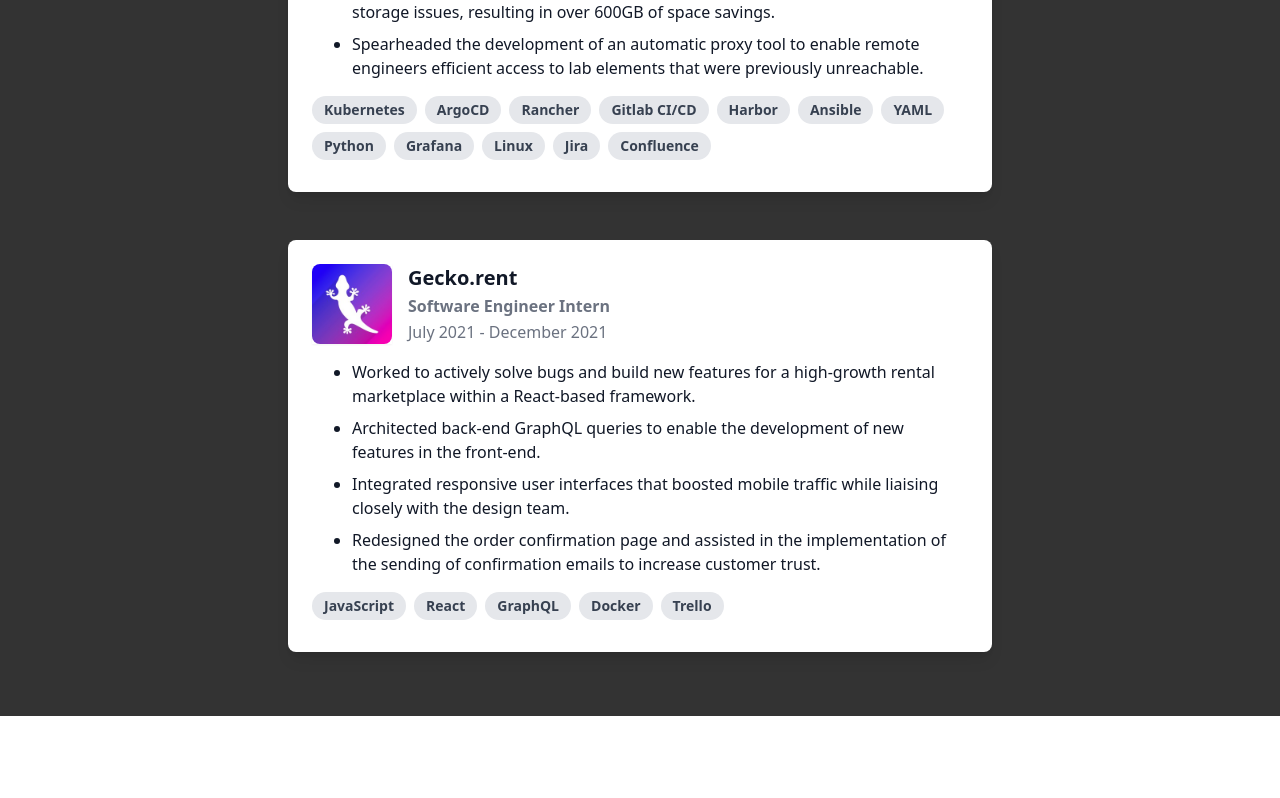
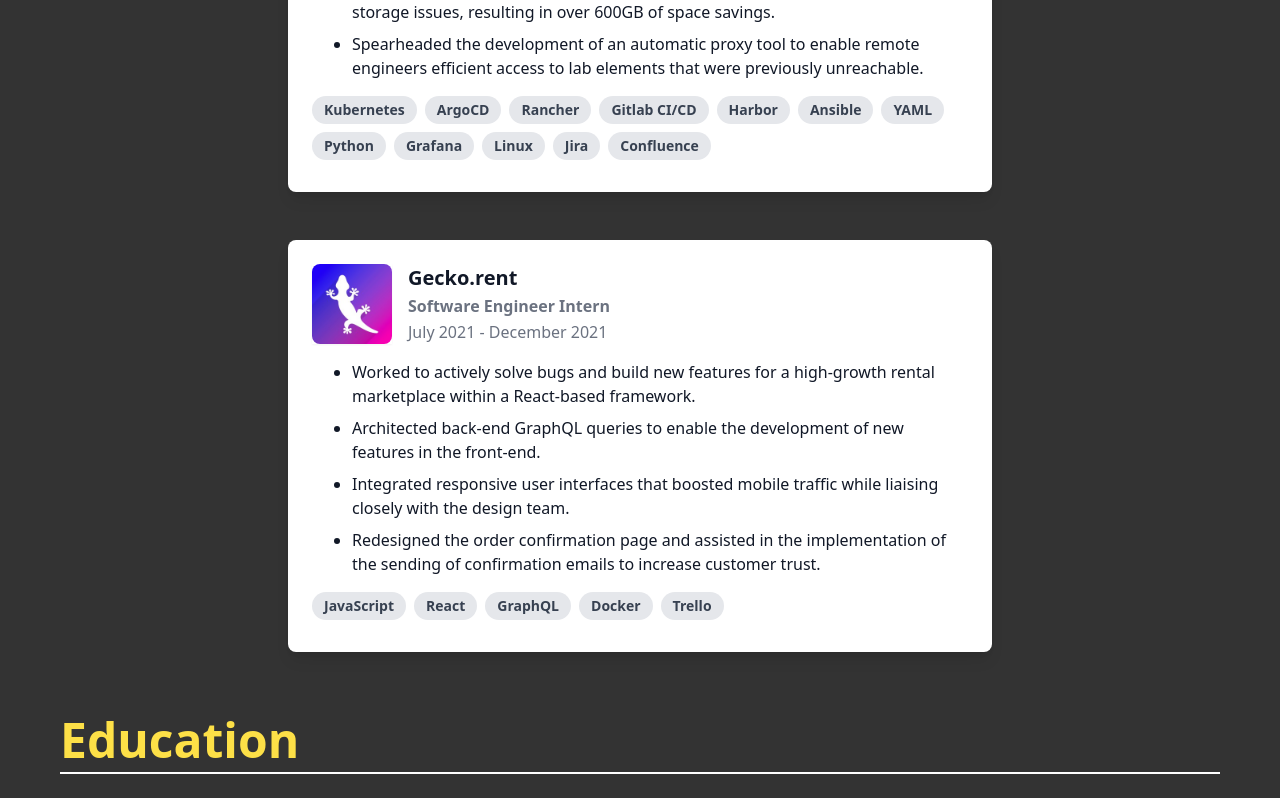
Before and after one commit to abrarbarbhuyia/portfolio-v2, a Next.js app: page / in a window 1280 px wide. Shown: the part 1234-2032 px from the top of the page. Before the commit the page ends 1950 px from the top, so only its background shows below. Built offline with nearby package versions, Linux system fonts and the light colour scheme.

Commit message:
feat: starting education section

```diff
--- /dev/null
+++ b/src/components/Education.tsx
@@ -0,0 +1,39 @@
+import React from "react";
+import { motion } from "framer-motion";
+import { useInView } from "react-intersection-observer";
+
+const EducationTitle = () => {
+  const [ref, inView] = useInView({
+    triggerOnce: true,
+    threshold: 0.2,
+  });
+
+  const titleVariants = {
+    hidden: { x: -100, opacity: 0 },
+    visible: {
+      x: 0,
+      opacity: 1,
+      transition: {
+        duration: 0.5,
+        delay: 0.3,
+      },
+    },
+  };
+
+  return (
+    <motion.div
+      className="text-center md:text-left"
+      variants={titleVariants}
+      initial="hidden"
+      animate={inView ? "visible" : "hidden"}
+      ref={ref}
+    >
+      <h2 className="mb-2 text-3xl font-bold text-yellow-300 md:text-5xl">
+        Education
+      </h2>
+      <div className="md:mb-6 md:border-b-2 md:border-white"></div>
+    </motion.div>
+  );
+};
+
+export default EducationTitle;
--- a/src/components/Experience.tsx
+++ b/src/components/Experience.tsx
@@ -7,6 +7,7 @@ import Image from "next/image";
 interface CompanyExperienceProps {
   employmentPeriod: string;
   companyName: string;
+  companyUrl: string;
   companyPicture: string;
   jobTitle: string;
   jobDescription: string[];
@@ -16,6 +17,7 @@ interface CompanyExperienceProps {
 const CompanyExperience = ({
   employmentPeriod,
   companyName,
+  companyUrl,
   companyPicture,
   jobTitle,
   jobDescription,
@@ -37,6 +39,10 @@ const CompanyExperience = ({
     },
   };
 
+  const logoVariants = {
+    hover: { scale: 1.2 }
+  };
+
   return (
     <FadeInWhenVisible>
       <motion.div
@@ -47,7 +53,15 @@ const CompanyExperience = ({
         ref={ref}
       >
         <div className="flex flex-row">
-          <div className="mr-4 self-center shadow-sm">
+          <motion.a
+            href={companyUrl}
+            target="_blank"
+            rel="noopener noreferrer"
+            className="mr-4 self-center shadow-sm"
+            whileHover="hover"
+            whileTap="tap"
+            variants={logoVariants}
+          >
             <Image
               src={companyPicture}
               alt="Company Logo"
@@ -55,7 +69,7 @@ const CompanyExperience = ({
               height={248}
               className="h-16 w-16 rounded-lg object-cover md:h-20 md:w-20"
             />
-          </div>
+          </motion.a>
           <div>
             <h2 className="text-lg font-bold text-gray-900 md:text-xl">
               {companyName}
@@ -97,6 +111,7 @@ const Experience = () => {
     {
       employmentPeriod: "November 2022 - Present",
       companyName: "Optus",
+      companyUrl: "https://www.optus.com.au/",
       companyPicture: "/images/optus.jpg",
       jobTitle: "Software Engineer Intern",
       jobDescription: [
@@ -123,6 +138,7 @@ const Experience = () => {
     {
       employmentPeriod: "July 2021 - December 2021",
       companyName: "Gecko.rent",
+      companyUrl: "https://gecko.rent/",
       companyPicture: "/images/gecko.jpeg",
       jobTitle: "Software Engineer Intern",
       jobDescription: [
--- a/src/pages/index.tsx
+++ b/src/pages/index.tsx
@@ -5,6 +5,7 @@ import Image from "next/image";
 import Header from "../components/Header"
 import Experience from "../components/Experience"
 import ExperienceTitle from "~/components/ExperienceTitle";
+import EducationTitle from "~/components/Education";
 
 const Home: NextPage = () => {
   return (
@@ -19,6 +20,7 @@ const Home: NextPage = () => {
           <Header />
           <ExperienceTitle />
           <Experience />
+          <EducationTitle />
         </div>
       </main>
     </>
```
